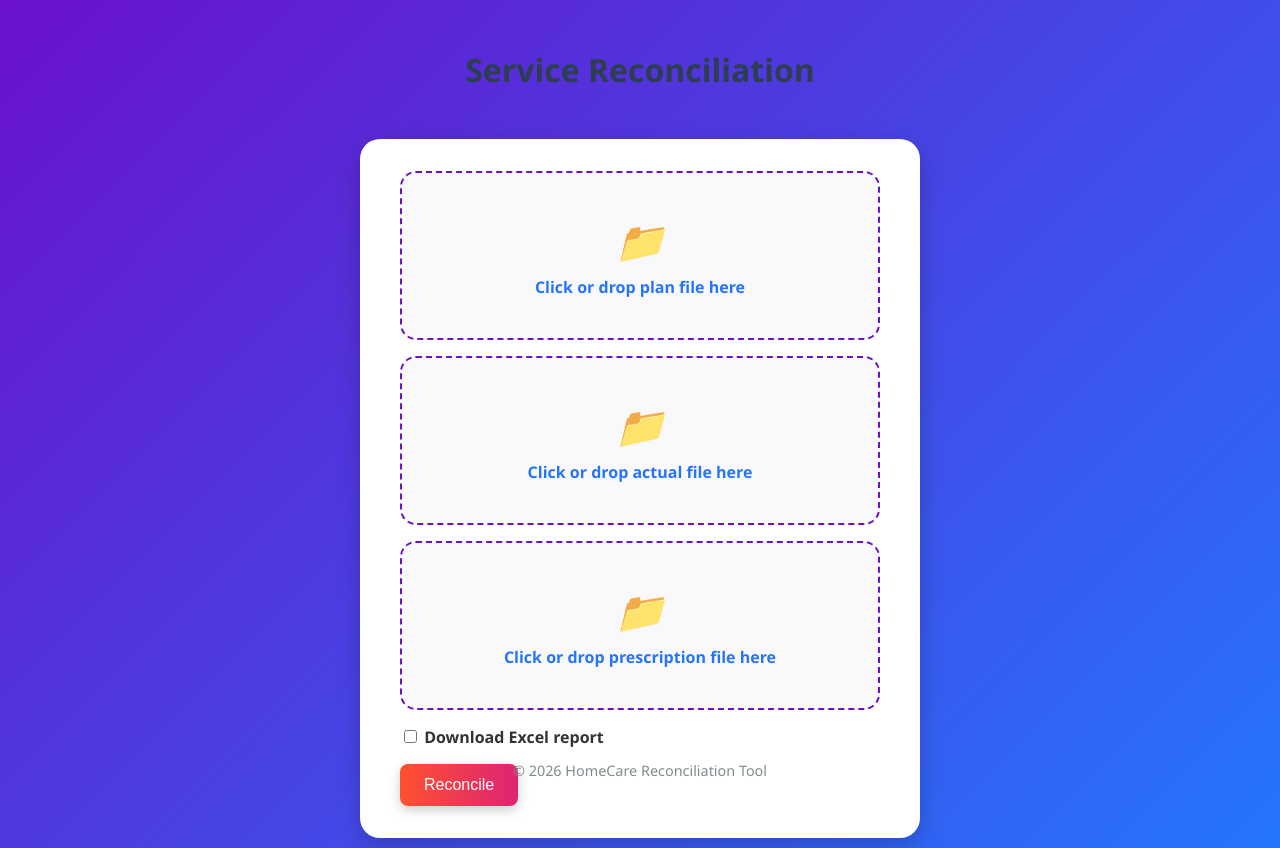
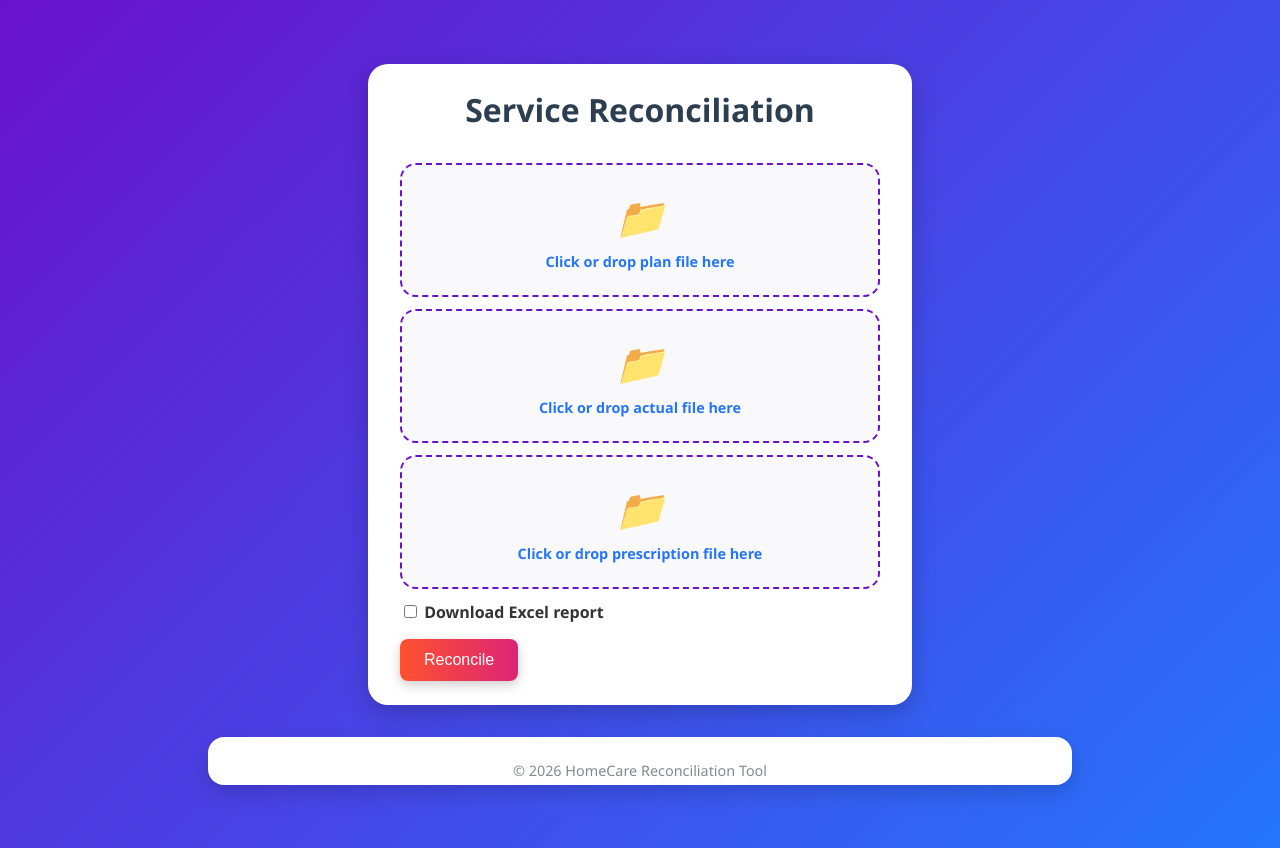
Before and after one commit to juanfelipe-dev/HelvetiCare-Reconcile, a FastAPI app: page / in a window 1280 px wide. Run offline with FastAPI, Linux system fonts and the light colour scheme.

Commit message:
fixed css styles

```diff
--- a/app/static/styles.css
+++ b/app/static/styles.css
@@ -23,14 +23,13 @@
 
 form {
     background: #ffffff;
-    padding: 2rem 2.5rem;
+    padding: 1.5rem 2rem;
     border-radius: 20px;
     box-shadow: 0 8px 24px rgba(0,0,0,0.2);
     width: 100%;
     max-width: 480px;
     transition: transform 0.3s ease, box-shadow 0.3s ease;
     position: relative;
-    /* center the card and add top margin so header sits above */
     margin-top: 1rem;
 }
 form:hover {
@@ -114,12 +113,12 @@
     background: #f9f9fb;
     border: 2px dashed #6a11cb;
     border-radius: 16px;
-    padding: 2.5rem 1rem;
+    padding: 1.5rem 1rem;
     text-align: center;
     cursor: pointer;
     transition: background 0.2s ease, border-color 0.2s ease;
     color: #333;
-    margin-bottom: 1rem;
+    margin-bottom: 0.75rem;
     position: relative;
 }
 .dropzone input[type=file] {
@@ -133,12 +132,12 @@
 
 .dropzone i {
     display: block;
-    font-size: 3rem;
-    margin-bottom: 0.5rem;
+    font-size: 2rem;
+    margin-bottom: 0.3rem;
 }
 
 .dropzone .drop-text {
-    font-size: 1rem;
+    font-size: 0.9rem;
     color: #2575fc;
     font-weight: 600;
 }
@@ -158,20 +157,50 @@
     margin-bottom: 0.5rem;
 }
 
-/* results table styling */
+/* results card and table styling */
+.result-card {
+    background: #ffffff;
+    padding: 1.5rem 2rem;
+    border-radius: 16px;
+    box-shadow: 0 8px 20px rgba(0,0,0,0.15);
+    margin-top: 2rem;
+    width: 90%;
+    max-width: 800px;
+    color: #333;
+}
+
+.result-card h2 {
+    margin-top: 0;
+    color: #2c3e50;
+}
+
+.result-card ul {
+    padding-left: 1.2rem;
+}
+
+.result-card ul li {
+    margin: 0.3rem 0;
+}
+
 .result-table {
     width: 100%;
     border-collapse: collapse;
     margin-top: 1rem;
+    font-size: 0.9rem;
 }
 .result-table th,
 .result-table td {
-    border: 1px solid #ddd;
-    padding: 0.5rem;
+    border: 1px solid #ccc;
+    padding: 0.6rem;
     text-align: left;
 }
 .result-table th {
-    background: #f2f2f2;
+    background: #e8eaf6;
+    color: #333;
+    text-transform: capitalize;
+}
+.result-table tbody tr:nth-child(even) {
+    background: #f9f9fb;
 }
 
 /* responsive tweaks */
@@ -183,3 +212,12 @@
         font-size: 1.5rem;
     }
 }
+/* additional responsive tweaks for results */
+@media (max-width: 600px) {
+    .result-card {
+        padding: 1rem;
+    }
+    .result-table {
+        font-size: 0.8rem;
+    }
+}
--- a/app/templates/index.html
+++ b/app/templates/index.html
@@ -6,8 +6,8 @@
     <link rel="stylesheet" href="/static/styles.css">
 </head>
 <body>
-<h1>Service Reconciliation</h1>
 <form id="reconcile-form">
+    <h1>Service Reconciliation</h1>
     <div class="dropzone" data-name="plan_file">
         <i>📁</i>
         <span class="drop-text">Click or drop plan file here</span>
@@ -27,8 +27,8 @@
         <label><input type="checkbox" name="download" id="download"> Download Excel report</label>
     </div>
     <button type="submit">Reconcile</button>
-</form>
-<div id="result-container"></div>
+    </form>
+    <div id="result-container" class="result-card"></div>
 
 <script>
 const form = document.getElementById('reconcile-form');
```
